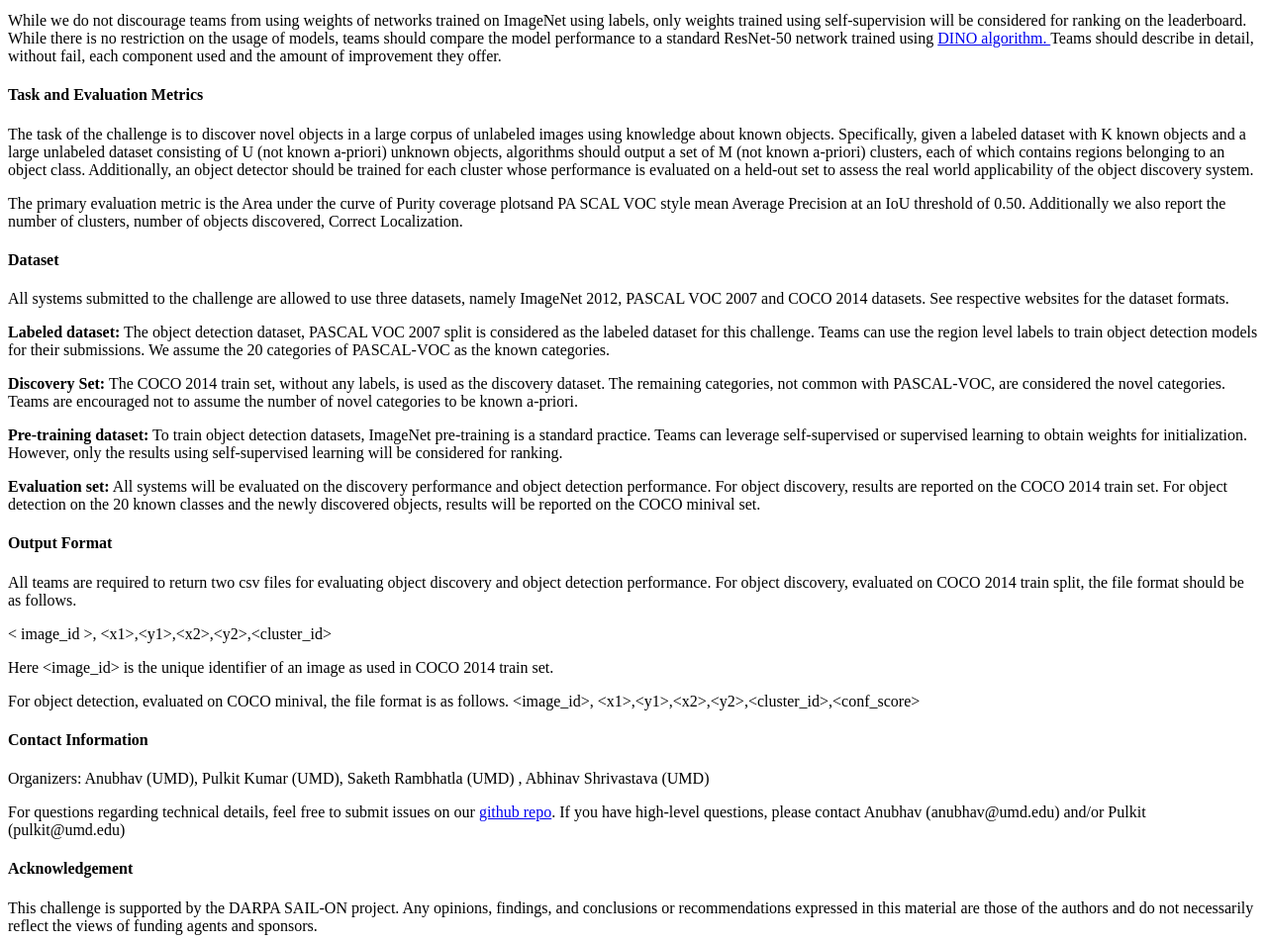
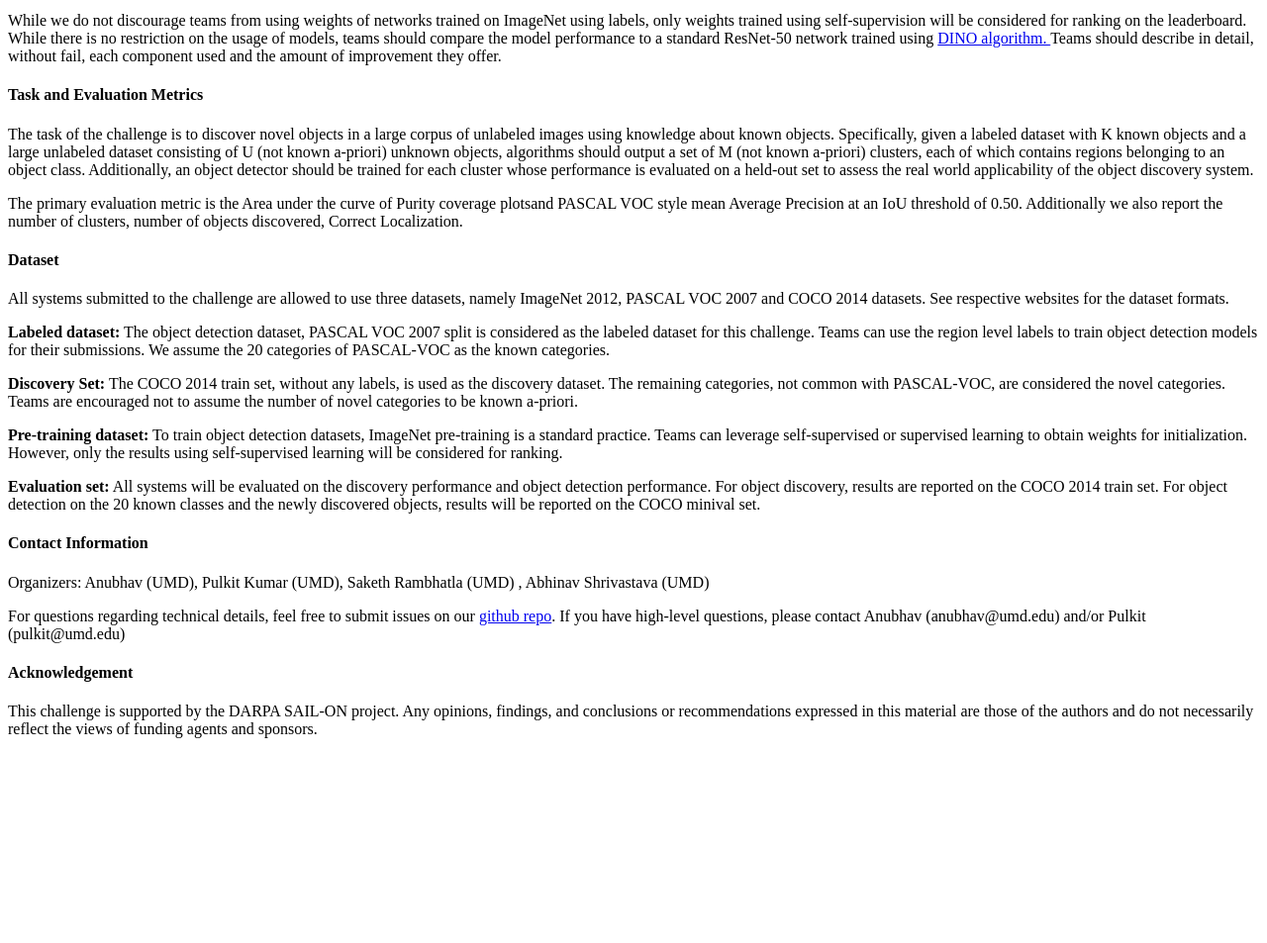
Before and after one commit to learn2phoenix/cvpr22_vplow_ow_evalAI, a Python web app: template templates/description.html in a window 1280 px wide. Shown: the part 381-1334 px from the top of the page at 99% size. After the commit the page ends 1127 px from the top, so only its background shows below. Run offline with Jinja, Linux system fonts and the light colour scheme; the template is opened without the code that fills it, so the values that code supplies are empty.

Commit message:
updating few tabs on challenge page

```diff
--- a/templates/description.html
+++ b/templates/description.html
@@ -35,7 +35,7 @@ objects and a large unlabeled dataset consisting of U (not known a-priori) unkno
 regions belonging to an object class. Additionally, an object detector should be trained for each cluster whose performance is evaluated on a held-out set to assess the real world
 applicability of the object discovery system.</p>
 <p>
-The primary evaluation metric is the Area under the curve of Purity coverage plotsand PA SCAL VOC style mean Average Precision at an IoU threshold of 0.50. Additionally we also
+The primary evaluation metric is the Area under the curve of Purity coverage plotsand PASCAL VOC style mean Average Precision at an IoU threshold of 0.50. Additionally we also
     report the number of clusters, number of objects discovered, Correct Localization. </p>
 
 
@@ -53,15 +53,6 @@ obtain weights for initialization. However, only the results using self-supervis
 2014 train set. For object detection on the 20 known classes and the newly discovered objects, results will be reported on the COCO minival set.</p>
 
 
-<h4>Output Format</h4>
-<p>
-All teams are required to return two csv files for evaluating object discovery and object detection performance. For object discovery, evaluated on COCO 2014 train split,
-the file format should be as follows.</p>
-&lt image_id &gt, &ltx1&gt,&lty1&gt,&ltx2&gt,&lty2&gt,&ltcluster_id&gt
-<p>Here &ltimage_id&gt is the unique identifier of an image as used in COCO 2014 train set.</p>
-For object detection, evaluated on COCO minival, the file format is as follows.
-&ltimage_id&gt, &ltx1&gt,&lty1&gt,&ltx2&gt,&lty2&gt,&ltcluster_id&gt,&ltconf_score&gt
-
 
 <h4>Contact Information</h4>
 <p>
--- a/templates/terms_and_conditions.html
+++ /dev/null
@@ -1 +0,0 @@
-<p>Lorem ipsum dolor sit amet, consectetur adipiscing elit, sed do eiusmod tempor incididunt ut labore et dolore magna aliqua. Ut enim ad minim veniam, quis nostrud exercitation ullamco laboris nisi ut aliquip ex ea commodo consequat. Duis aute irure dolor in reprehenderit in voluptate velit esse cillum dolore eu fugiat nulla pariatur. Excepteur sint occaecat cupidatat non proident, sunt in culpa qui officia deserunt mollit anim id est laborum.</p>
```
Also changed, not shown: templates/submission_guidelines.html (+9 -1 lines).
